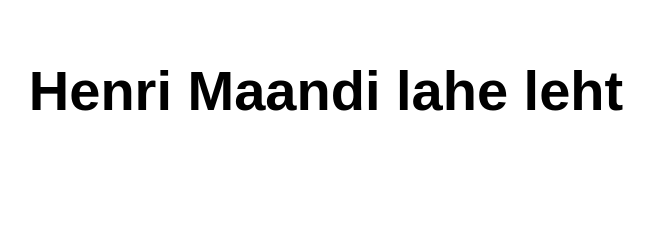
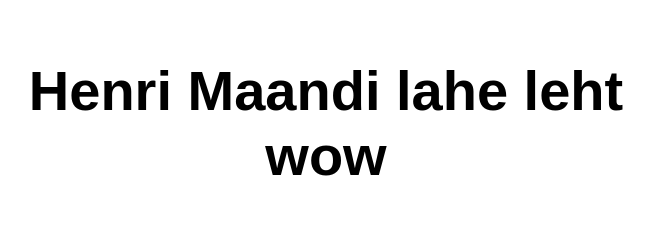
Before and after one commit to HMaandi/ut2024azapp, a website: page src/index.html in a window 1280 px wide. Shown: the whole page, without its empty margins (314-968 px from the left). Drawn offline with Linux system fonts and the light colour scheme.

Commit message:
Update index.html

```diff
--- a/src/index.html
+++ b/src/index.html
@@ -10,7 +10,7 @@
 
 <body>
   <main>
-    <h1>Henri Maandi lahe leht</h1>
+    <h1>Henri Maandi lahe leht wow</h1>
   </main>
 </body>
 
```
